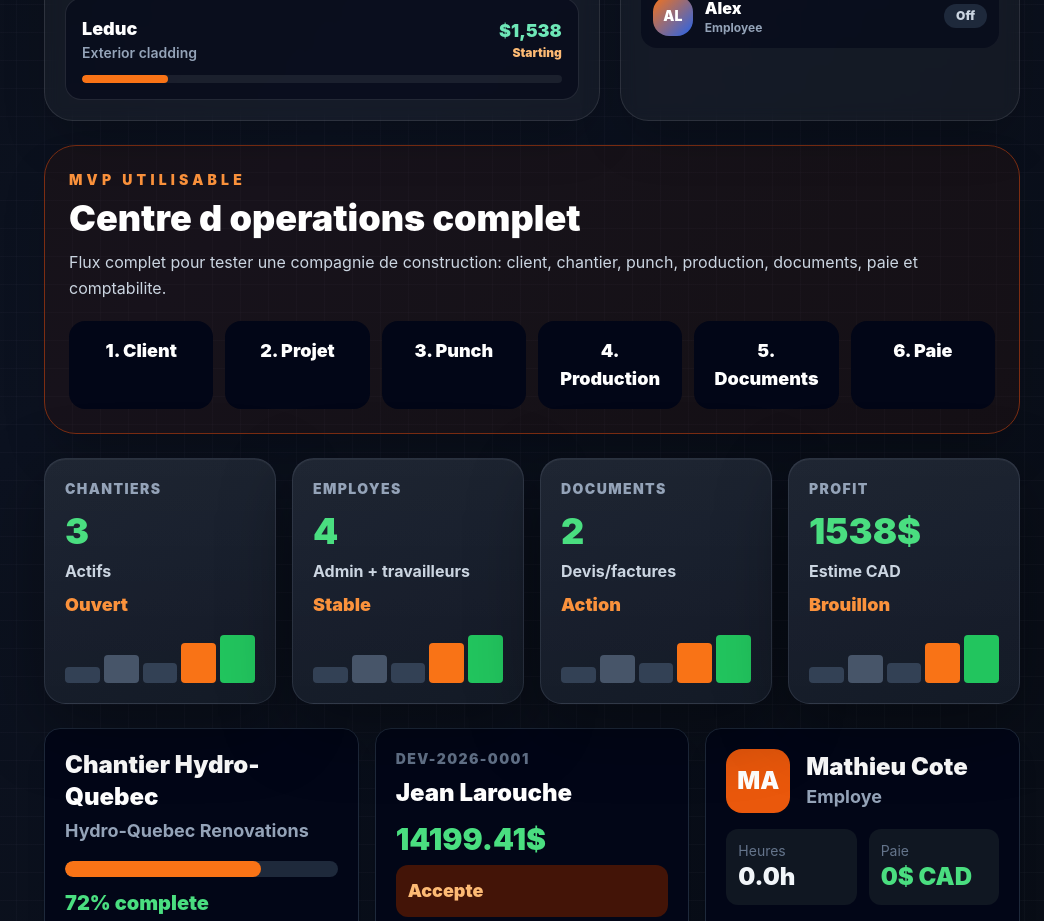
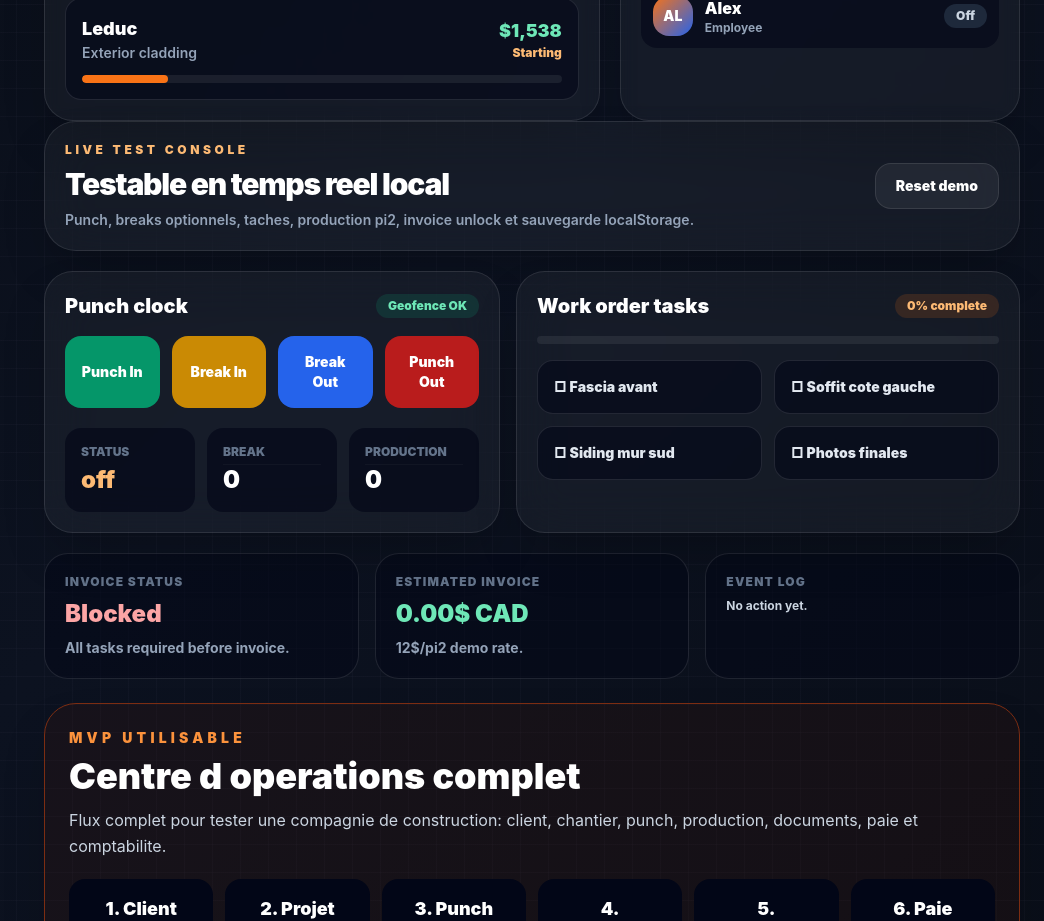
Before and after one commit to bisaillonpatrick1979-dev/Chatgpt-hailite-, a Next.js app: page /dashboard in a window 1280 px wide. Shown: the part 1060-1981 px from the top of the page, without its empty margins (236-1280 px from the left). Built offline with nearby package versions, Linux system fonts and the light colour scheme.

Commit message:
Add live test console to dashboard

```diff
--- a/app/dashboard/page.tsx
+++ b/app/dashboard/page.tsx
@@ -1,11 +1,13 @@
 import { AppShell } from "@/components/AppShell";
 import { ExecutiveVisualDashboard } from "@/components/ExecutiveVisualDashboard";
+import { LiveMvpConsole } from "@/components/LiveMvpConsole";
 import { OperationsHub } from "@/components/OperationsHub";
 
 export default function Page() {
   return (
     <AppShell>
       <ExecutiveVisualDashboard />
+      <LiveMvpConsole />
       <OperationsHub />
     </AppShell>
   );
```
